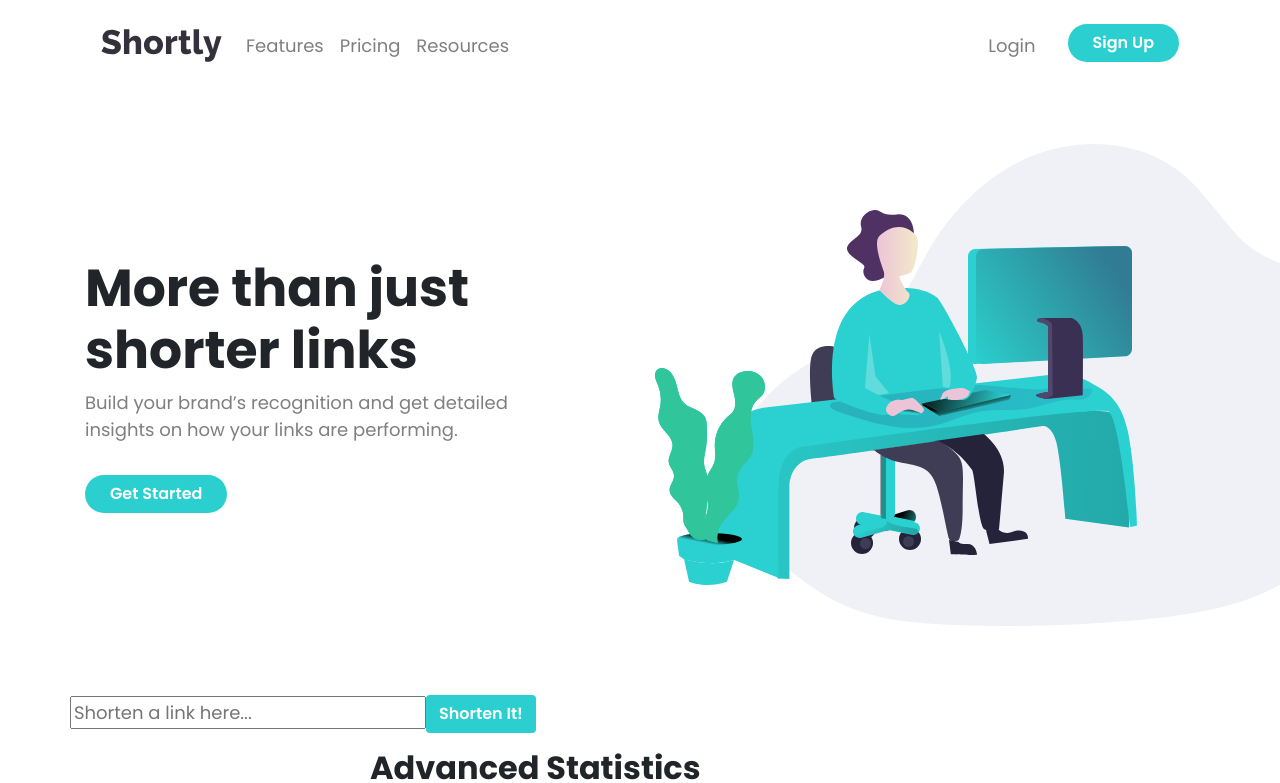
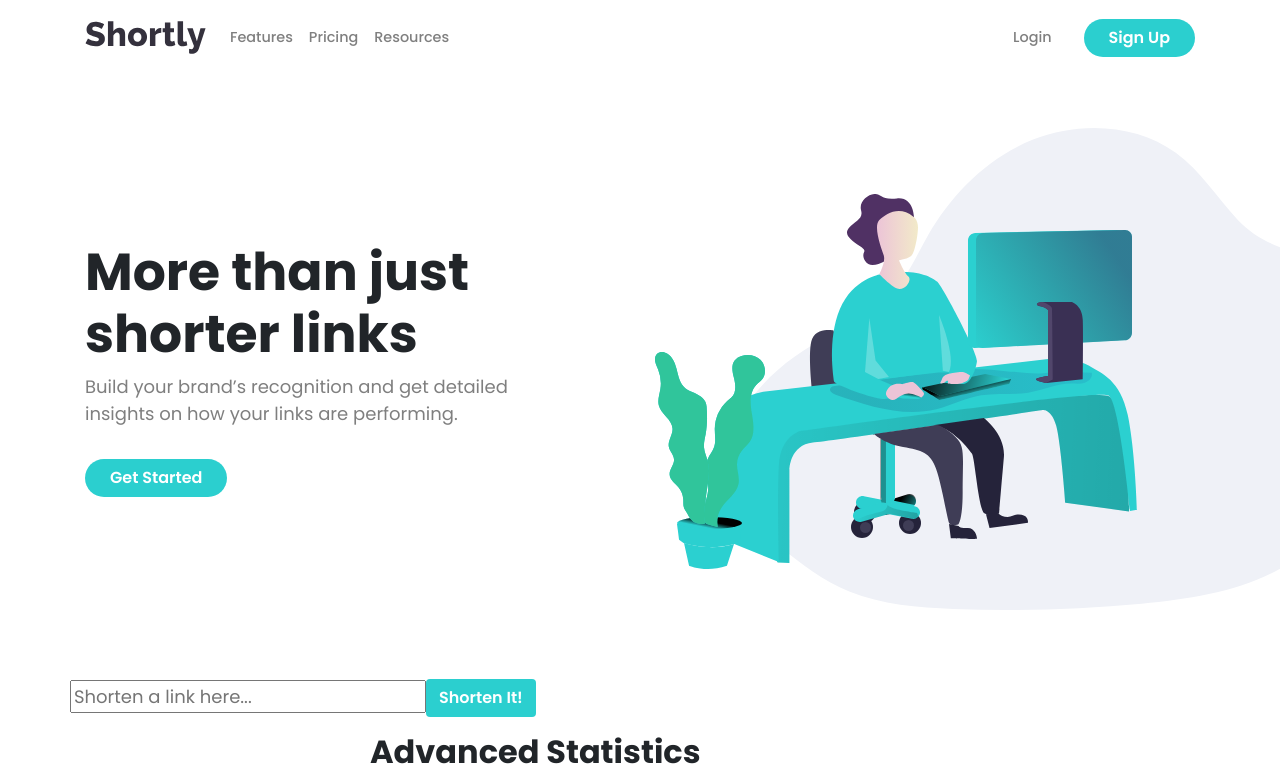
Before and after one commit to stephaniehansen/url-shortener, an Angular app: page / in a window 1280 px wide. Shown: the top 783 px of the page. Built offline with nearby package versions, Linux system fonts and the light colour scheme.

Commit message:
feat: add nav bar styling

```diff
--- a/src/app/components/navbar/navbar.component.scss
+++ b/src/app/components/navbar/navbar.component.scss
@@ -0,0 +1,8 @@
+.navbar {
+  padding: 0;
+
+  .nav-link {
+    font-size: 0.8em;
+    font-weight: 500;
+  }
+}
```
